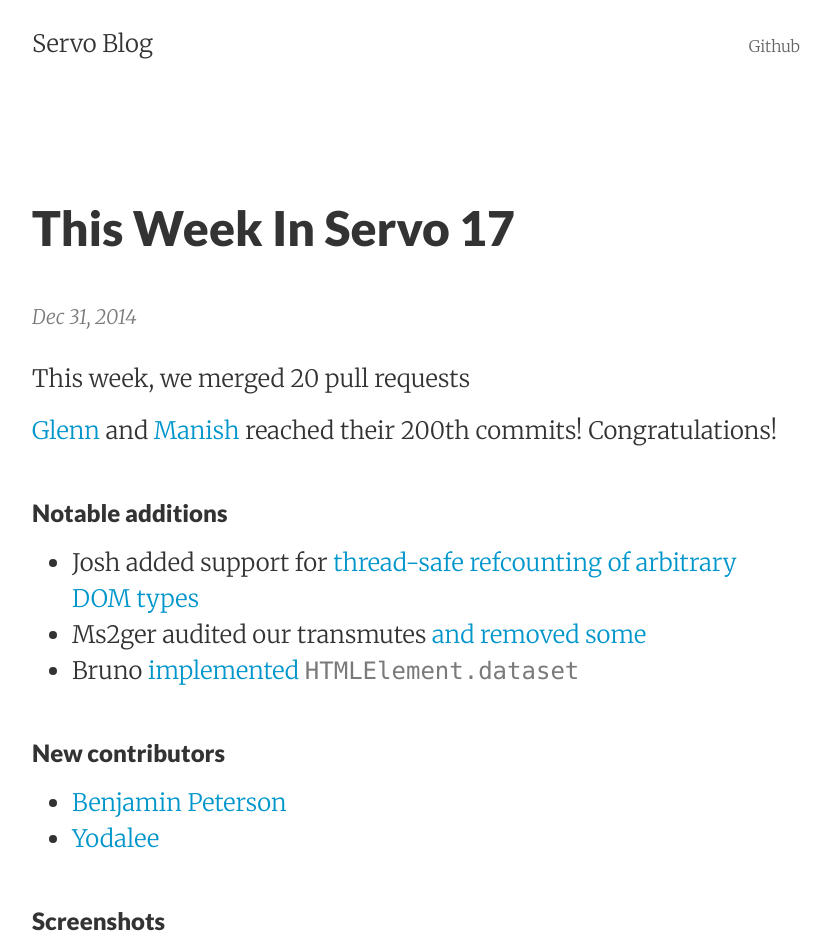
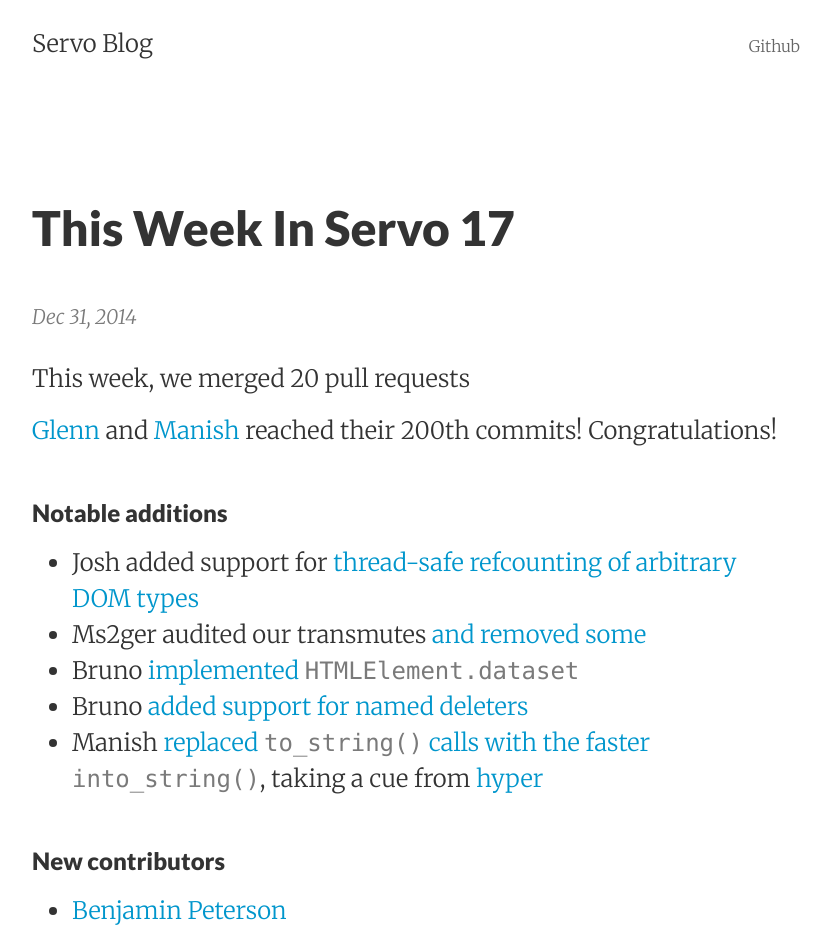
Before and after one commit to servo/blog.servo.org, a Jekyll site: the page built from _posts/2014-12-31-twis-17.md, in a window 1280 px wide. Shown: the top 933 px of the page, without its empty margins (224-1055 px from the left). Built offline with Jekyll 4.4.1, drawn with Linux system fonts in a browser that asks for light colours; grey boxes are pictures that could not be loaded.

Commit message:
closed PRs

```diff
--- a/_posts/2014-12-31-twis-17.md
+++ b/_posts/2014-12-31-twis-17.md
@@ -16,6 +16,9 @@
  - Josh added support for [thread-safe refcounting of arbitrary DOM types](https://github.com/servo/servo/pull/4057)
  - Ms2ger audited our transmutes [and removed some](https://github.com/servo/servo/pull/4490)
  - Bruno [implemented `HTMLElement.dataset`](https://github.com/servo/servo/pull/4467)
+ - Bruno [added support for named deleters](https://github.com/servo/servo/pull/4483)
+ - Manish [replaced `to_string()` calls with the faster `into_string()`](https://github.com/servo/servo/pull/4485), taking a cue from
+[hyper](https://github.com/hyperium/hyper/pull/190)
 
 ###New contributors
 
```
